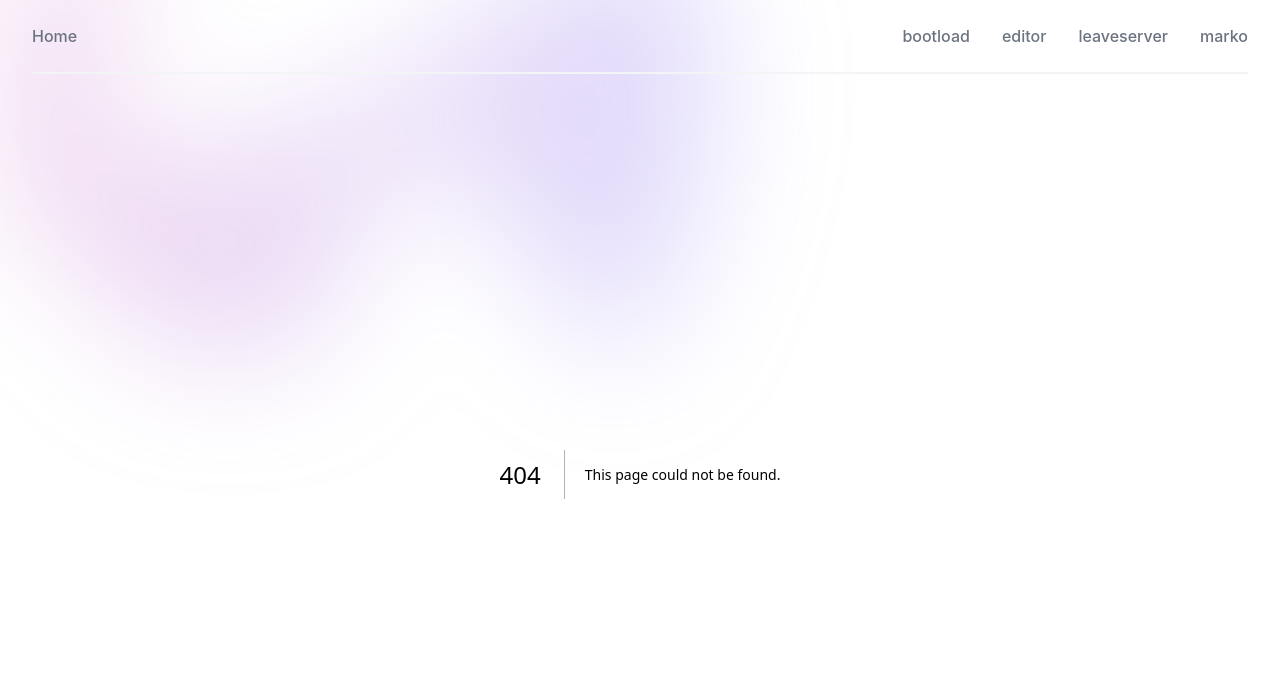
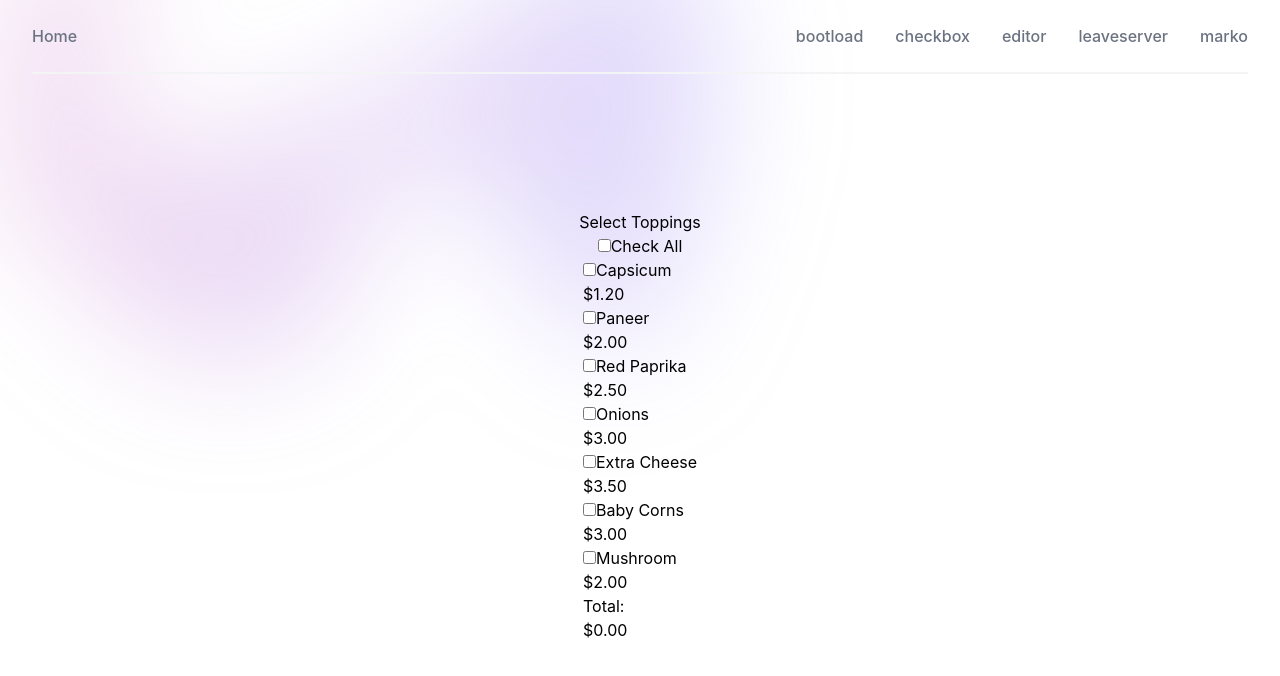
Before and after one commit to Ambushfall/turborepo, a Next.js app: page /checkbox in a window 1280 px wide. Before the commit this address had no page. Shown: the top 676 px of the page. Built offline with nearby package versions, Linux system fonts and the light colour scheme.

Commit message:
Added checkbox TestShowcase

```diff
--- /dev/null
+++ b/app/checkbox/page.tsx
@@ -0,0 +1,122 @@
+'use client'
+import { useState } from "react";
+import styles from '../page.module.css'
+const getFormattedPrice = (price: number) => `$${price.toFixed(2)}`;
+const { main } = styles
+
+const toppings = [
+    {
+      name: "Capsicum",
+      price: 1.2
+    },
+    {
+      name: "Paneer",
+      price: 2.0
+    },
+    {
+      name: "Red Paprika",
+      price: 2.5
+    },
+    {
+      name: "Onions",
+      price: 3.0
+    },
+    {
+      name: "Extra Cheese",
+      price: 3.5
+    },
+    {
+      name: "Baby Corns",
+      price: 3.0
+    },
+    {
+      name: "Mushroom",
+      price: 2.0
+    }
+  ];
+
+export default function TopingApp() {
+    const [checkedState, setCheckedState] = useState(
+        new Array(toppings.length).fill(false)
+    );
+
+    const [total, setTotal] = useState(0);
+
+    //Separate `updateTotal` logic for avoiding duplication
+    const updateTotal = (checkboxValues: any[]) => {
+        const totalPrice = checkboxValues.reduce((sum, currentState, index) => {
+            if (currentState === true) {
+                return sum + toppings[index].price;
+            }
+            return sum;
+        }, 0);
+
+        setTotal(totalPrice);
+    };
+
+    const handleOnChange = (position: any) => {
+        const updatedCheckedState = checkedState.map((item, index) =>
+            index === position ? !item : item
+        );
+        console.log(updatedCheckedState);
+        setCheckedState(updatedCheckedState);
+        //update total
+        updateTotal(updatedCheckedState);
+    };
+
+    const handleSelectAll = (event: any) => {
+        //filled all checkboxes' states with `Check All` value
+        const updatedCheckedState = new Array(toppings.length).fill(
+            event.target.checked
+        );
+
+        setCheckedState(updatedCheckedState);
+        //update total
+        updateTotal(updatedCheckedState);
+    };
+
+    console.log(checkedState.every((value) => value));
+
+    return (
+        <div className={main}>
+            <h3>Select Toppings</h3>
+            <div className="call">
+                <input
+                    type="checkbox"
+                    name="checkall"
+                    checked={checkedState.every((value) => value === true)}
+                    onChange={handleSelectAll}
+                />
+                <label htmlFor="checkall">Check All</label>
+            </div>
+            <ul className="toppings-list">
+                {toppings.map(({ name, price }, index) => {
+                    return (
+                        <li key={index}>
+                            <div className="toppings-list-item">
+                                <div className="left-section">
+                                    <input
+                                        type="checkbox"
+                                        // id={`custom-checkbox-${index}`}
+                                        name={name}
+                                        value={name}
+                                        checked={checkedState[index]}
+                                        onChange={() => handleOnChange(index)}
+                                    />
+                                    <label>{name}</label>
+                                </div>
+                                <div className="right-section">{getFormattedPrice(price)}</div>
+                            </div>
+                        </li>
+                    );
+                })}
+                <li>
+                    <div className="toppings-list-item">
+                        <div className="left-section">Total:</div>
+                        <div className="right-section">{getFormattedPrice(total)}</div>
+                    </div>
+                </li>
+            </ul>
+        </div>
+    );
+}
```
